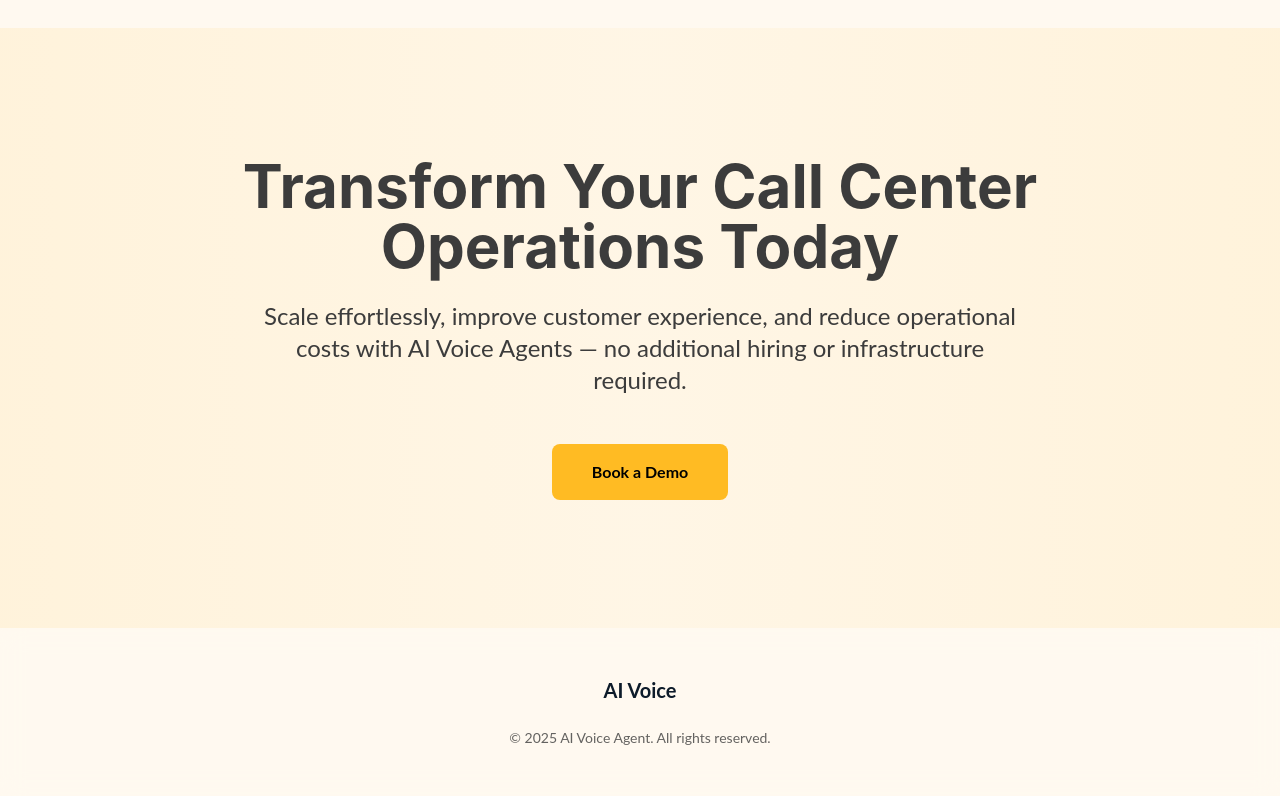
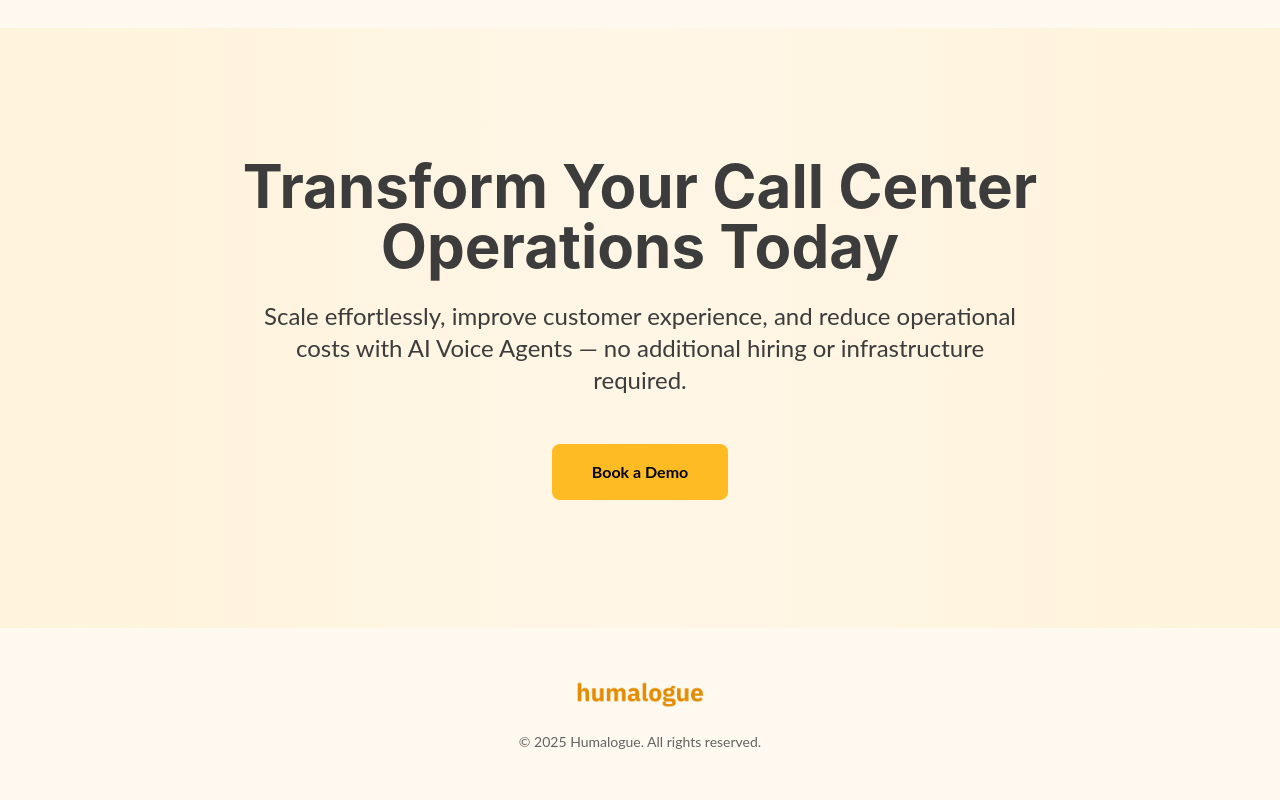
Before and after one commit to MusmRapid/ai-voice-landing, a React (Vite) app: page / in a window 1280 px wide. Shown: the part 5722-6522 px from the top of the page. Built offline with nearby package versions, Linux system fonts and the light colour scheme.

Commit message:
footer component updated. added logo

```diff
--- a/src/components/Footer/index.tsx
+++ b/src/components/Footer/index.tsx
@@ -1,6 +1,7 @@
 import React from 'react';
 import { useAtom } from 'jotai/react';
 import { themeAtom } from '../../atom/themeAtom';
+import logo from '/logo.png';
 
 const Footer: React.FC = () => {
   const [theme] = useAtom(themeAtom);
@@ -28,14 +29,14 @@ const Footer: React.FC = () => {
             theme === 'dark' ? 'text-yellowBrand' : 'text-heroLeft'
           }`}
         >
-          AI Voice
+          <img src={logo} alt="AI Voice Agent Logo" className="w-32 h-auto" />
         </div>
       </div>
 
       <p className={`mt-6 text-sm text-center transition-colors duration-500 ${
         theme === 'dark' ? 'text-gray-400' : 'text-lightText/80'
       }`}>
-        &copy; {new Date().getFullYear()} AI Voice Agent. All rights reserved.
+        &copy; {new Date().getFullYear()} Humalogue. All rights reserved.
       </p>
     </footer>
   );
```
